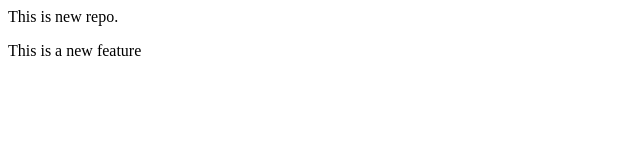
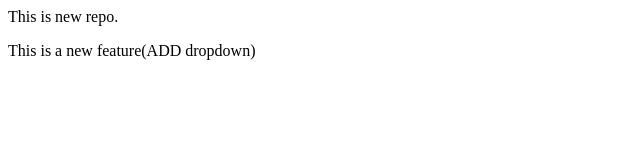
Before and after one commit to rishabhmishra0089/LocalRepo, a plain HTML site: page index.html in a window 1280 px wide. Shown: the whole page, without its empty margins (0-640 px from the left). Drawn offline with Linux system fonts and the light colour scheme.

Commit message:
Dropdown

```diff
--- a/index.html
+++ b/index.html
@@ -1,2 +1,2 @@
 <p> This is new repo.</p>
-<p>This is a new feature</p>
+<p>This is a new feature(ADD dropdown)</p>
```
